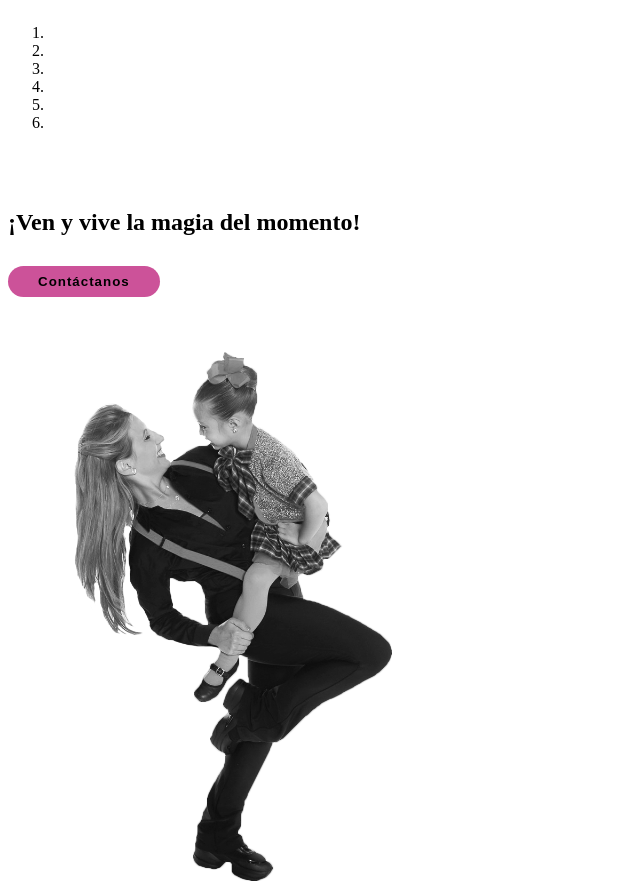
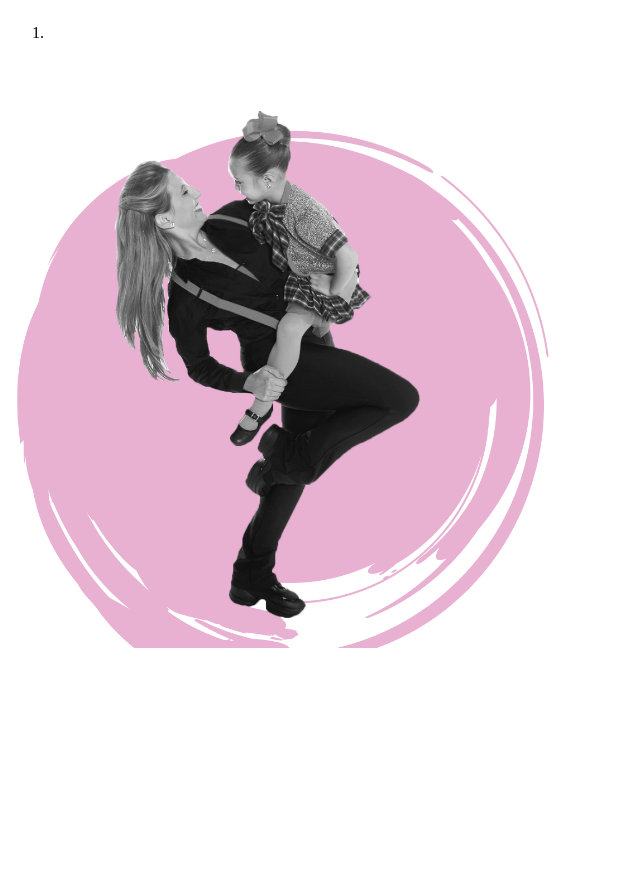
Before and after one commit to IsabelLopez/Backstage, a Gatsby site: page /home in a window 1280 px wide. Shown: the top 881 px of the page, without its empty margins (0-640 px from the left). After the commit the page ends 800 px from the top, so only its background shows below. Built offline with nearby package versions, Linux system fonts and the light colour scheme; Gatsby itself is replaced by a stand-in of ours.

Commit message:
pulling before continuing

```diff
--- a/src/pages/home.css
+++ b/src/pages/home.css
@@ -1,25 +1,17 @@
-.homeParagraph {
-    margin-top: 8%;
+.carousel{
+  height: 80vh;
+  overflow: hidden;
 }
 
-#btn{
-  border: none;
-  background:#cc5299;
-  margin-top: 10px;
-  padding: 8px 30px;
-  border-radius: 25px;
-  letter-spacing: 1px;
-  font-weight: bolder;
-  margin-bottom: none;
+.carousel-inner{
+  height: 100%;
 }
 
-.carouselImg {
-    height: 80vh;
-    width: auto;
-    object-fit: contain;
+.carousel-item{
+  height: 100%;
 }
 
-.carouselBgImage{
-    position:absolute;
-    margin: auto;
+.carousel-img{
+  height: 100%;
+  margin: auto;
 }
--- a/src/pages/home.js
+++ b/src/pages/home.js
@@ -1,8 +1,10 @@
 import React from 'react'
-import Main from "../images/mainImg.png"
+import Main from "../images/carrousel1.png"
 import Ballet from "../images/ballet2.png"
 import Tap from "../images/tap.png"
 import Jazz from "../images/jazz.png"
+
+
 import Contemporaneo from "../images/contempo.png"
 import "../pages/home.css"
 
@@ -14,35 +16,27 @@
 function Homepage() {
 
     return (
-        <div className="home container">
+        <div className="home container-box">
             <title>Backstage - Homepage</title>
-            <Carousel className="carouselBgImage">
+          <Carousel fade>
+            <Carousel.Item>
+              <img
+                className="d-block carousel-img"
+                src={Main}
+                alt="First slide"
+              />
+              <Carousel.Caption>
+                <h3>First slide label</h3>
+                <p>Nulla vitae elit libero, a pharetra augue mollis interdum.</p>
+              </Carousel.Caption>
+            </Carousel.Item>
 
-                <section className="homeParagraph">
-                    <h2 className="titleTextHome">¡Ven y vive la magia del momento!</h2>
-                    <Button id="btn" type="submit" size="sm">Contáctanos</Button>
-                </section>
 
-            {/* <Carousel activeIndex={index} onSelect={handleSelect}> */}
-                <Carousel.Item>
-                    <img className="d-block w-100 carouselImg" src={Main} alt="Teacher and student dancing" />
-                </Carousel.Item>
-                <Carousel.Item>
-                    <img className="d-block w-100 carouselImg" src={Ballet} alt="Student dancing ballet" />
-                </Carousel.Item>
-                <Carousel.Item>
-                    <img className="d-block w-100 carouselImg" src={Tap} alt="Student dancing tap" />
-                </Carousel.Item>
-                <Carousel.Item>
-                    <img className="d-block w-100 carouselImg" src={Jazz} alt="Student dancing jazz" />
-                </Carousel.Item>
-                <Carousel.Item>
-                    <img className="d-block w-100 carouselImg" src={Contemporaneo} alt="Student dancing contemporary" />
-                </Carousel.Item>
 
-            </Carousel>
+          </Carousel>
 
         </div>
+
     )
 }
 
--- /dev/null
+++ b/src/pages/index.css
@@ -0,0 +1,8 @@
+body{
+  background-color: #F4E6EF;
+}
+
+.container-box{
+  max-width: 80vw;
+  margin: auto;
+}
--- a/src/pages/index.js
+++ b/src/pages/index.js
@@ -2,7 +2,7 @@
 import 'bootstrap/dist/css/bootstrap.min.css'
 import Navigation from "../components/Navbar"
 import Homepage from "../pages/home"
-
+import "../pages/index.css"
 
 const IndexPage = () => {
   return (
```
Also changed, not shown: package.json (+6 -2 lines), src/images/carrousel1.png (added), 1 other file.
